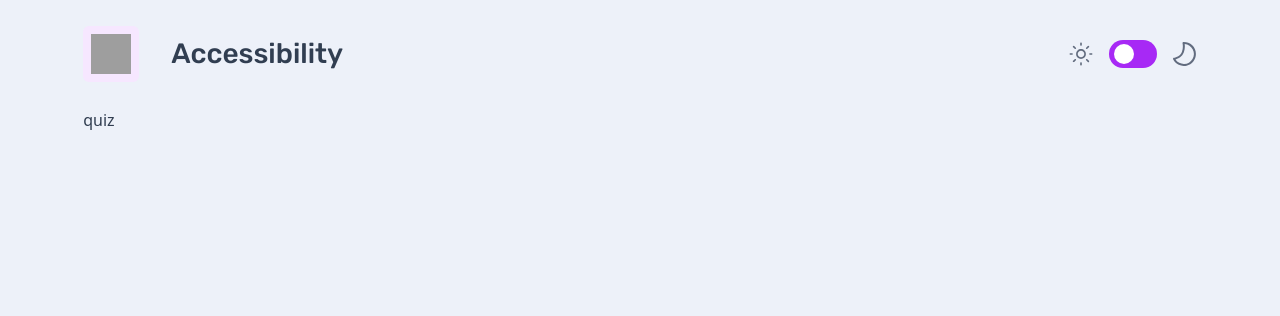
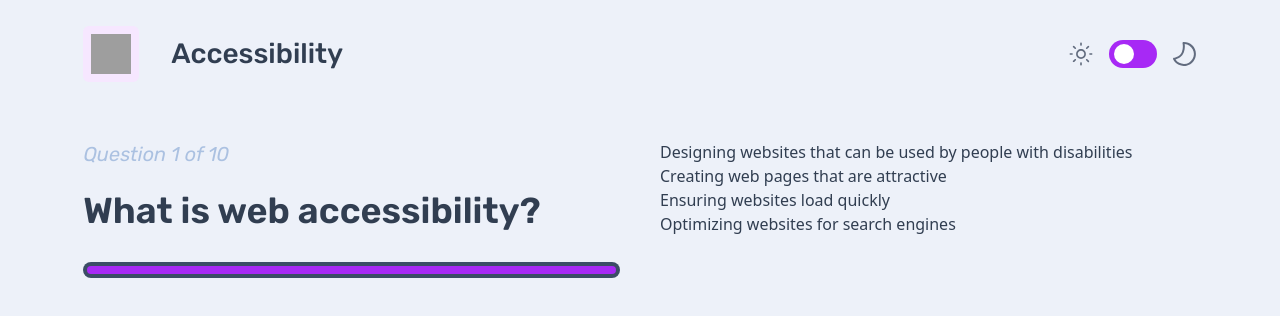
Before and after one commit to alhassan50/quiz-app, a React (Vite) app: page /Accessibility in a window 1280 px wide. Shown: the top 316 px of the page. Built offline with nearby package versions, Linux system fonts and the light colour scheme; grey boxes are pictures that could not be loaded.

Commit message:
Create quiz questions section

```diff
--- a/src/pages/quiz/index.tsx
+++ b/src/pages/quiz/index.tsx
@@ -1,5 +1,59 @@
+import { Suspense, useState } from "react";
+import { Await, useLocation } from "react-router-dom";
+import fetchQuiz from "../../lib/fetchQuiz";
+import Grid from "../../components/shared/Grid";
+
+type Qestion = {
+  question: string,
+  possible_answers: string[],
+  answer: string
+}
+
 export default function Quiz() {
+  const [questionStep, setQuestionStep] = useState(0)
+  const location = useLocation()
+
+  const path = location.pathname
+  const quizPromise = fetchQuiz(path)
+
   return (
-    <div>quiz</div>
+    <Suspense fallback={<h1>loading...</h1>}>
+      <Await resolve={quizPromise}>
+        {(quizData) => (
+          <ul>
+            {quizData.map((question: Qestion, index: number) => (
+              questionStep === index &&
+              <li key={question.question}>
+                <Grid>
+                  <div className="flex flex-col gap-6">
+                    <div className="flex flex-col gap-4">
+                      <p className="text-sm sm:text-xl italic text-[#ABC1E1]">
+                        Question {questionStep + 1} of {quizData.length}
+                      </p>
+
+                      <h2 className="text-[20px] sm:text-[24px] md:text-[32px] lg:text-[36px] font-semibold">
+                        {question.question}
+                      </h2>
+                    </div>
+
+                    {/* progress tracker */}
+                    <div className="w-full p-1 bg-[#3B4D66] rounded-[50px]">
+                      <div className={`h-2 bg-primaryPurple rounded-[50px] w-[${((index+1)/quizData.length)*100}%]`}></div>
+                    </div>
+                  </div>
+                  <ul>
+                    {question.possible_answers.map(possible_answer => (
+                      <li key={possible_answer}>
+                        {possible_answer}
+                      </li>
+                    ))}
+                  </ul>
+                </Grid>
+              </li>
+            ))}
+          </ul>
+        )}
+      </Await>
+    </Suspense>
   )
 }
```
